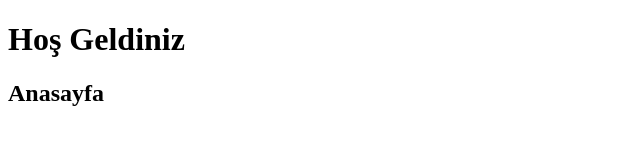
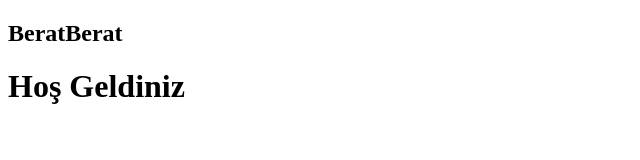
Before and after one commit to acunmedyaakademi/beratdimen-githubogreniyorum, a plain HTML site: page index.html in a window 1280 px wide. Shown: the whole page, without its empty margins (0-640 px from the left). Drawn offline with Linux system fonts and the light colour scheme.

Commit message:
anasayfa degistirildi h2 eklendi anasayfa silindi

```diff
--- a/index.html
+++ b/index.html
@@ -6,7 +6,9 @@
   <title>Document</title>
 </head>
 <body>
+
+  <h2>BeratBerat</h2>
   <h1>Hoş Geldiniz</h1>
-  <h2>Anasayfa</h2>
+
 </body>
 </html>
```
